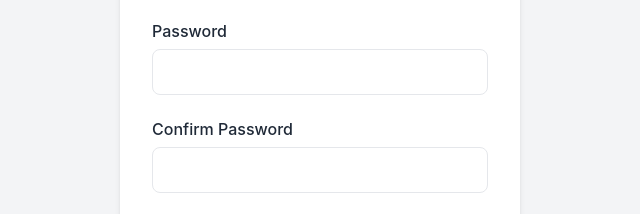
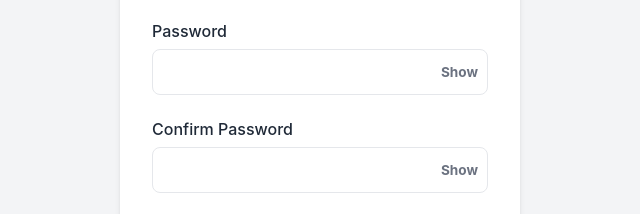
Before and after one commit to ubaidullah0/CodeAlpha-ShopEase, a plain HTML site: page frontend/register.html in a window 1280 px wide. Shown: the part 386-600 px from the top of the page, 320-960 px from the left. Drawn offline with Linux system fonts and the light colour scheme.

Commit message:
Add Show/Hide password toggle feature

```diff
--- a/frontend/css/style.css
+++ b/frontend/css/style.css
@@ -362,6 +362,26 @@ footer {
 .mt-2 { margin-top: 1rem; }
 .mb-2 { margin-bottom: 1rem; }
 
+/* Password Toggle */
+.password-container {
+    position: relative;
+    display: flex;
+    align-items: center;
+}
+.password-toggle {
+    position: absolute;
+    right: 10px;
+    background: none;
+    border: none;
+    cursor: pointer;
+    color: var(--text-light);
+    font-weight: bold;
+    font-size: 0.85rem;
+}
+.password-container .form-control {
+    padding-right: 60px;
+}
+
 /* Responsive */
 @media (max-width: 768px) {
     .product-details {
--- a/frontend/js/auth.js
+++ b/frontend/js/auth.js
@@ -1,3 +1,15 @@
+// Toggle Password Visibility
+window.togglePassword = function(inputId, btn) {
+    const input = document.getElementById(inputId);
+    if (input.type === 'password') {
+        input.type = 'text';
+        btn.textContent = 'Hide';
+    } else {
+        input.type = 'password';
+        btn.textContent = 'Show';
+    }
+};
+
 document.addEventListener('DOMContentLoaded', () => {
     // Register Form
     const registerForm = document.getElementById('register-form');
--- a/frontend/register.html
+++ b/frontend/register.html
@@ -36,11 +36,17 @@
                 </div>
                 <div class="form-group">
                     <label for="password">Password</label>
-                    <input type="password" id="password" class="form-control" required minlength="6">
+                    <div class="password-container">
+                        <input type="password" id="password" class="form-control" required minlength="6">
+                        <button type="button" class="password-toggle" onclick="togglePassword('password', this)">Show</button>
+                    </div>
                 </div>
                 <div class="form-group">
                     <label for="confirm-password">Confirm Password</label>
-                    <input type="password" id="confirm-password" class="form-control" required minlength="6">
+                    <div class="password-container">
+                        <input type="password" id="confirm-password" class="form-control" required minlength="6">
+                        <button type="button" class="password-toggle" onclick="togglePassword('confirm-password', this)">Show</button>
+                    </div>
                 </div>
                 <button type="submit" class="btn btn-primary btn-block">Register</button>
             </form>
```
Also changed, not shown: frontend/login.html (+4 -1 lines).
